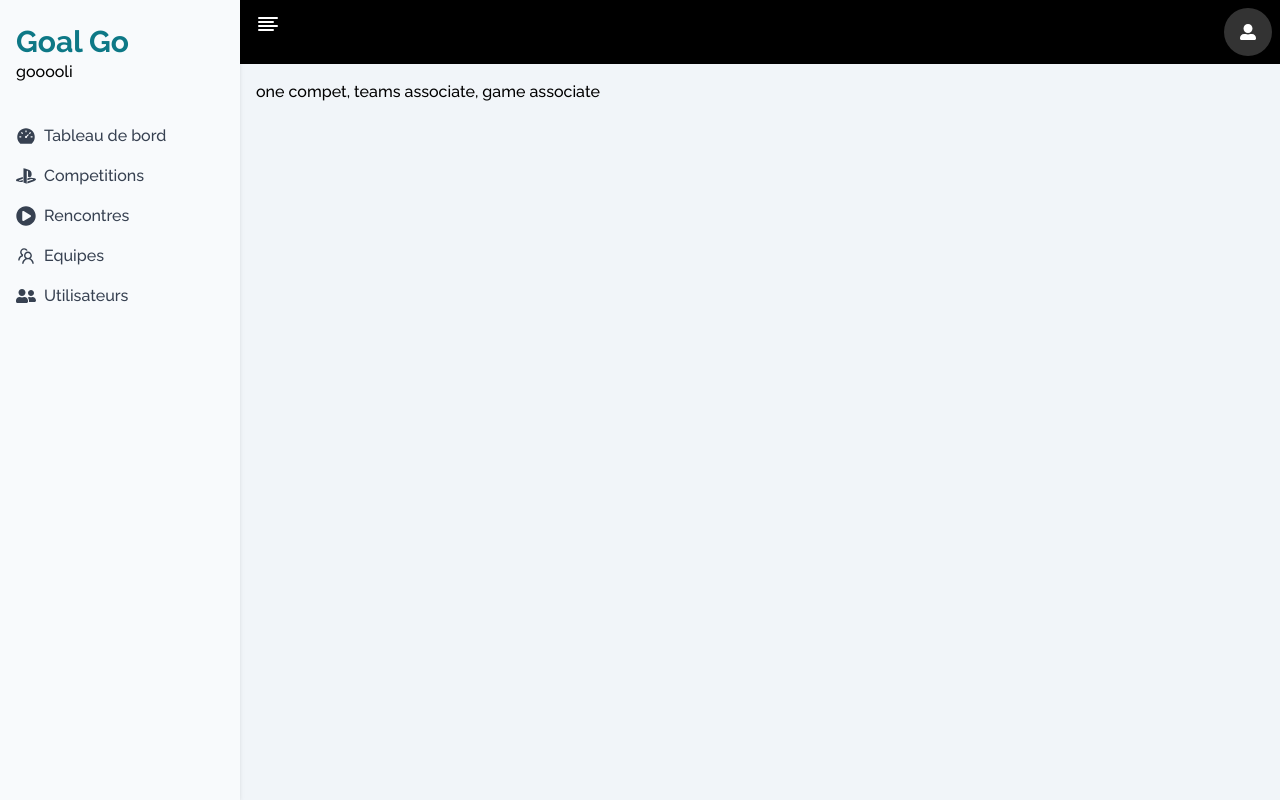
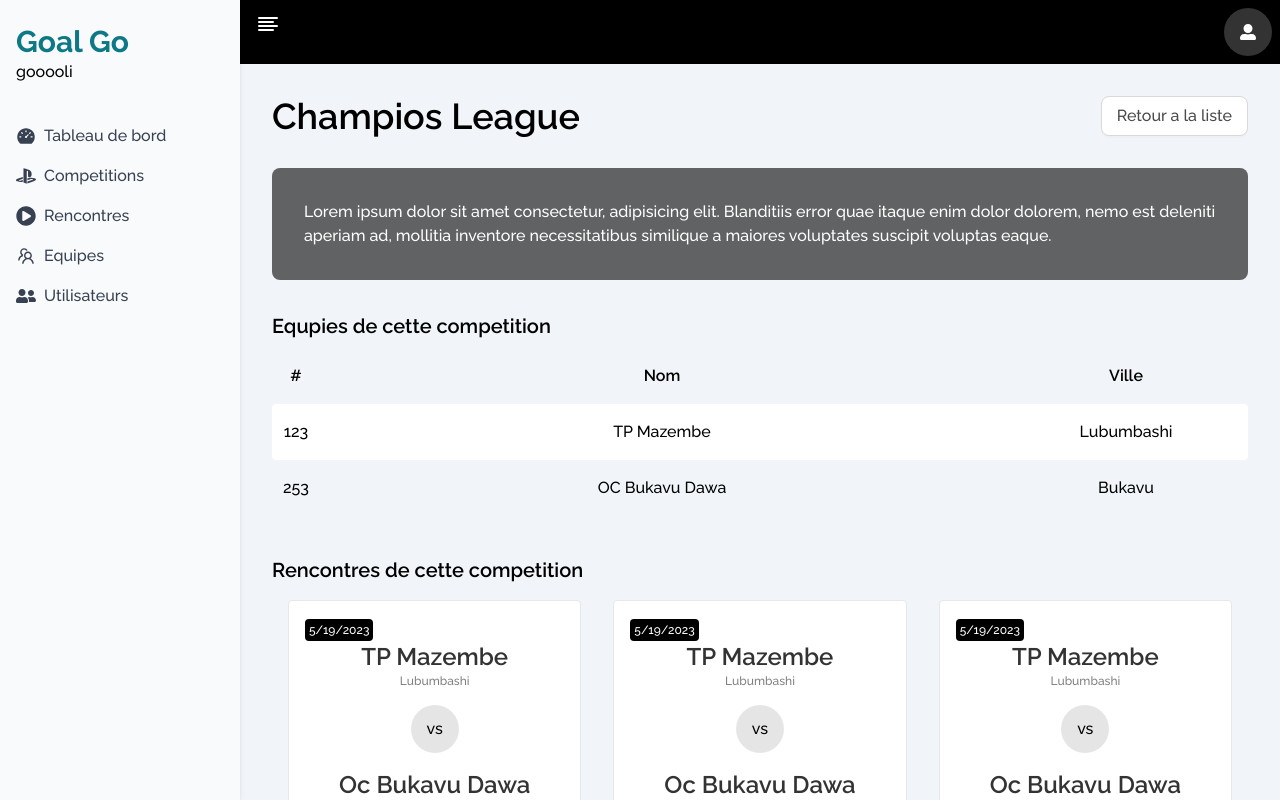
Before and after one commit to Cedric921/soocer-ticket-app2, a Next.js app: page /admin/compet/123 in a window 1280 px wide. Built offline with nearby package versions, Linux system fonts and the light colour scheme.

Commit message:
feat: add detail compet ui

```diff
--- a/src/pages/admin/compet/[id].tsx
+++ b/src/pages/admin/compet/[id].tsx
@@ -1,7 +1,136 @@
+import { Button } from 'antd';
+import Link from 'next/link';
 import React from 'react';
 
+const teams = [
+	{
+		id: '123',
+		title: 'TP Mazembe',
+		town: 'Lubumbashi',
+	},
+	{
+		id: '253',
+		title: 'OC Bukavu Dawa',
+		town: 'Bukavu',
+	},
+];
+
+const games = [
+	{
+		id: '2',
+		team1: { title: 'TP Mazembe', town: 'Lubumbashi' },
+		team2: { title: 'Oc Bukavu Dawa', town: 'Bukavu' },
+		date: new Date(),
+	},
+	{
+		id: '2',
+		team1: { title: 'TP Mazembe', town: 'Lubumbashi' },
+		team2: { title: 'Oc Bukavu Dawa', town: 'Bukavu' },
+		date: new Date(),
+	},
+	{
+		id: '2',
+		team1: { title: 'TP Mazembe', town: 'Lubumbashi' },
+		team2: { title: 'Oc Bukavu Dawa', town: 'Bukavu' },
+		date: new Date(),
+	},
+	{
+		id: '2',
+		team1: { title: 'TP Mazembe', town: 'Lubumbashi' },
+		team2: { title: 'Oc Bukavu Dawa', town: 'Bukavu' },
+		date: new Date(),
+	},
+];
+
 const competition = () => {
-	return <div>one compet, teams associate, game associate</div>;
+	return (
+		<div className='p-4'>
+			<div className='w-full flex justify-between'>
+				<h1 className='text-2xl md:text-4xl font-semibold'>Champios League</h1>
+				<Link href='/admin/compet'>
+					<Button size='large'>Retour a la liste</Button>
+				</Link>
+			</div>
+			<div className='p-2 md:p-8 text-white duration-1000 bg-black/60 hover:bg-black rounded-lg my-4 md:my-8'>
+				Lorem ipsum dolor sit amet consectetur, adipisicing elit. Blanditiis
+				error quae itaque enim dolor dolorem, nemo est deleniti aperiam ad,
+				mollitia inventore necessitatibus similique a maiores voluptates
+				suscipit voluptas eaque.
+			</div>
+			{/* <div className='flex justify-between flex-wrap my-4'> */}
+			{/* <div className='w-full md:w-1/2'> */}
+			<div className='my-4 md:my-8'>
+				<h3 className='text-xl font-semibold'>Equpies de cette competition</h3>
+				<div className='bg-slate-100 rounded-lg py-2 '>
+					<div className='flex font-semibold justify-between py-4'>
+						<div className='text-center w-12 flex items-center justify-center'>
+							<span>#</span>
+						</div>
+						<div className='text-center w-1/4 flex items-center justify-center'>
+							<span>Nom</span>
+						</div>
+						<div className='text-center w-1/4 flex items-center justify-center'>
+							<span>Ville</span>
+						</div>
+					</div>
+					{teams.map((team, i) => (
+						<>
+							<div
+								className={`flex ${
+									i % 2 == 0 ? 'bg-white' : null
+								}  hover:bg-black/90 hover:text-white duration-1000 rounded justify-between py-4 cursor-pointer`}
+							>
+								<div className='text-center w-12 flex items-center justify-center'>
+									<span>{team?.id}</span>
+								</div>
+								<div className='text-center w-1/4 flex items-center justify-center'>
+									<span>{team?.title}</span>
+								</div>
+								<div className='text-center w-1/4 flex items-center justify-center'>
+									<span>{team?.town}</span>
+								</div>
+							</div>
+						</>
+					))}
+				</div>
+			</div>
+			{/* </div> */}
+			{/* <div className='w-full md:w-1/2'> */}
+			<div className='my-4 md:my-8'>
+				<h3 className='text-xl font-semibold'>
+					Rencontres de cette competition
+				</h3>
+				<div className='flex flex-wrap'>
+					{games.map((game, i) => (
+						<div key={i} className='w-full md:w-1/3 2xl:w-1/4 p-4'>
+							<div className='border rounded bg-white hover:bg-black/10 duration-1000 hover:border-black p-4 '>
+								<span className='bg-black text-white p-1 text-xs rounded'>
+									{game.date.toLocaleDateString()}
+								</span>
+								<h3 className='text-2xl text-center font-semibold  text-black/80'>
+									{game.team1?.title}
+								</h3>
+								<p className='text-center text-xs text-black/50'>
+									{game.team1.town}
+								</p>
+								<div className='w-12 h-12 rounded-full mx-auto bg-black/10 flex justify-center items-center my-4'>
+									<span>vs</span>
+								</div>
+								<h3 className='text-2xl text-center font-semibold text-black/80'>
+									{game.team2?.title}
+								</h3>
+								<p className='text-center text-xs text-black/50'>
+									{game.team2.town}
+								</p>
+							</div>
+						</div>
+					))}
+				</div>
+			</div>
+			{/* </div> */}
+			{/* </div> */}
+		</div>
+	);
 };
 
 export default competition;
```
